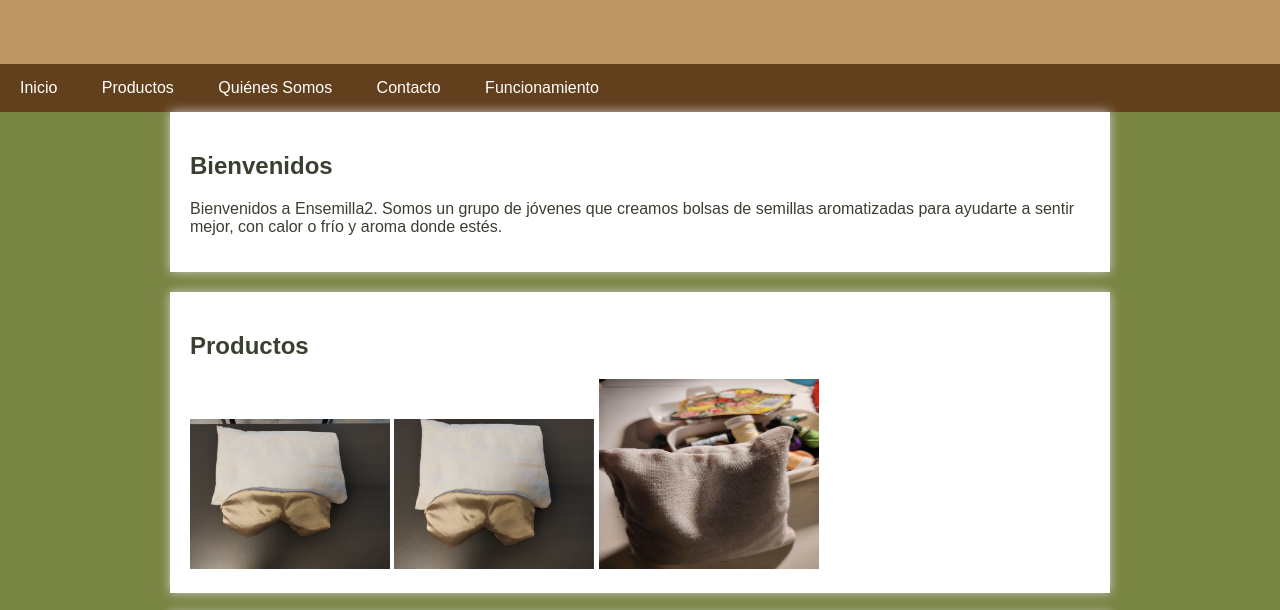
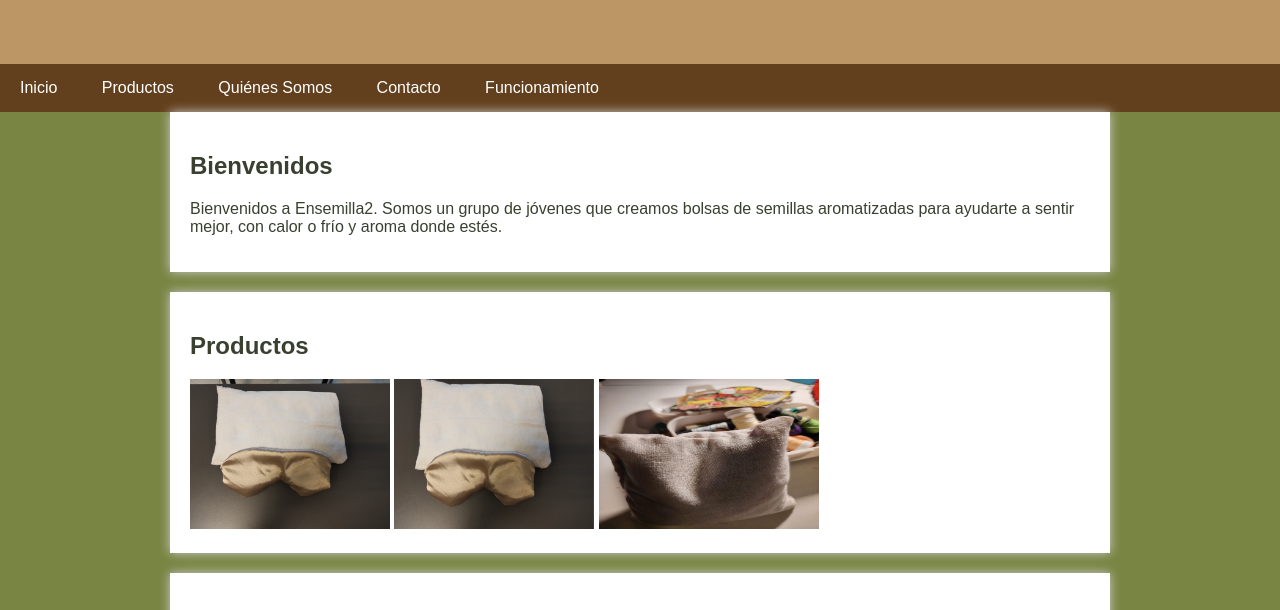
Before and after one commit to ensemilla2/ensemillados, a plain HTML site: page index.html in a window 1280 px wide. Shown: the part 341-951 px from the top of the page. Drawn offline with Linux system fonts and the light colour scheme.

Commit message:
Update index.html

```diff
--- a/index.html
+++ b/index.html
@@ -108,7 +108,7 @@
   <div class="galeria">
     <img src="bolsa.jpg" alt="Bolsa nueva" width="200" height="150">
     <img src="cuello.jpg" alt="Bolsa cuello" width="200" height="150">
-    <img src="jaja2.jpg" alt="Bolsa jaja2" width="220" height="190">
+    <img src="jaja2.jpg" alt="Bolsa jaja2" width="220" height="150">
   </div>
 </section>
 
```
